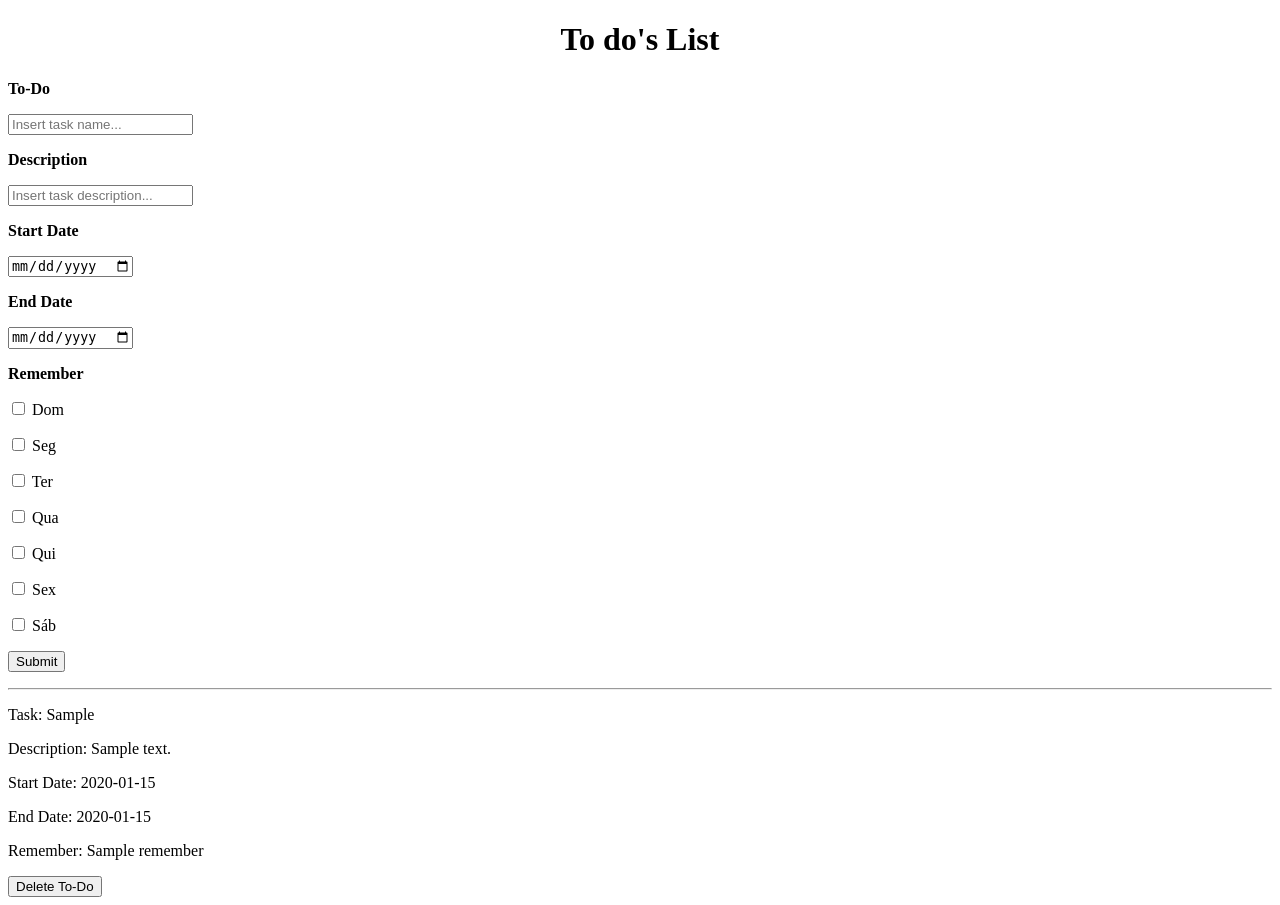
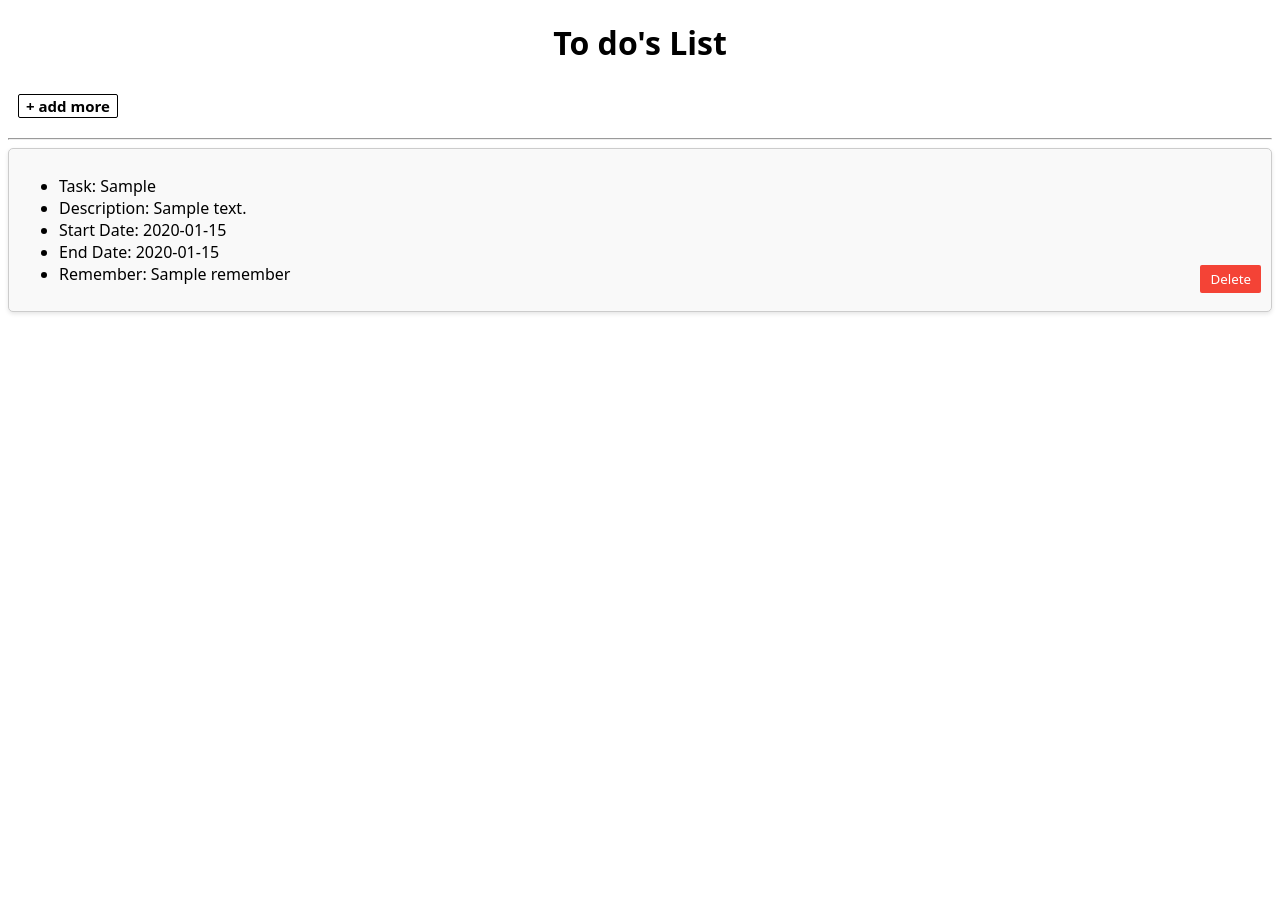
Before and after one commit to DobesDG/Estudo, a Flask app: template TodolistAPI/controller/templates/home.html in a window 1280 px wide. After the commit the page ends 314 px from the top, so only its background shows below. Run offline with Flask 3, Linux system fonts and the light colour scheme; the template is opened without the code that fills it: most values are stand-ins (such as "Sample title", 1, 10 or a date in 2020).

Commit message:
Work in Progress

```diff
--- a/TodolistAPI/controller/static/css/style.css
+++ b/TodolistAPI/controller/static/css/style.css
@@ -1,3 +1,92 @@
 h1 {
     text-align: center;
 }
+.content {
+    text-align: left;
+}
+div {
+    position: relative;
+}
+#add-more {
+    display: none;
+}
+#add-more + h2 label {
+    cursor: pointer;
+}
+#add-more:not(:checked) ~ form {
+    display: none;
+}
+#add-more + h2 label::before {
+    content: "+ add more";
+    padding-right: 5px;
+    border: 1px solid;
+    border-radius: 2px;
+    padding: 1px 7px;
+}
+
+h2{
+    font-size: 15px;
+    padding: 10px;
+}
+html{
+    background-color: rgb(255, 255, 255);
+    font-family: system-ui;
+    color:black;
+}
+input[name="content"], input[name="description"] {
+    width: 150px;
+    height: 30px;
+    box-sizing: border-box;
+    border: 2px solid #ccc;
+    border-radius: 3px;
+    font-size: 13px;
+    background-color: white;
+    background-position: 10px 10px;
+    background-repeat: no-repeat;
+    padding: 3px 5px 3px 5px;
+    transition: width 0.4s ease-in-out;
+}
+input[name="content"]:focus {
+    width: 400px;
+}
+input[name="description"]:focus {
+    width: 400px;
+    padding-top: 10px;
+    padding-bottom: 100px;
+    transition: padding-bottom 0.4s ease-in-out;
+  }
+input[type="date"] {
+    width: 100px;
+    height: 25px;
+    box-sizing: border-box;
+    border: 2px solid #ccc;
+    border-radius: 3px;
+    font-size: 13px;
+    background-color: white;
+    background-position: 10px 10px;
+    background-repeat: no-repeat;
+    padding: auto;
+    transition: width 0.4s ease-in-out;
+}
+.todo {
+    background-color: #f9f9f9;
+    border: 1px solid #ccc;
+    border-radius: 5px;
+    padding: 10px;
+    margin-bottom: 10px;
+    box-shadow: 0 2px 4px rgba(0, 0, 0, 0.1);
+}
+input[value="Delete"] {
+    position: absolute;
+    top: 80%;
+    right: 10px;
+    transform: translateY(-50%);
+    padding-right: 5px;
+    border: none;
+    border-radius: 2px;
+    padding: 5px 10px;
+    background-color: #f44336;
+    font-family: system-ui;
+    color: white;
+    cursor: pointer;
+}
--- a/TodolistAPI/controller/templates/home.html
+++ b/TodolistAPI/controller/templates/home.html
@@ -9,33 +9,24 @@
 <body>
     <h1>To do's List</h1>
     <div class="content">
+    <div class="content">
+        <input type = "checkbox" id = "add-more">
+        <h2><label for="add-more"></label></h2>
         <form method="POST">
             <p>
-                <b><label for = "content">To-Do</label></b>
+                <b><label for = "content">To-Do:</label></b>  <input type="text" name="content" placeholder="Insert task name...">
             </p>
             <p>
-                <input type="text" name="content" placeholder="Insert task name...">
+                <b><label for = "description">Description:</label></b> <input type="text" name="description" placeholder="Insert task description...">
+            </p>
+                <b><label for = "start">Start Date:</label></b>  <input type="date" name="start">
             </p>
             <p>
-                <b><label for = "description">Description</label></b>
-            </p>
-            <p>
-                <input type="text" name="description" placeholder="Insert task description...">
-            </p>
-                <b><label for = "start">Start Date</label></b>
-            </p>
-            <p>
-                <input type="date" name="start">
-            </p>
-            <p>
-                <b><label for = "end">End Date</label></b>
-            </p>
-            <p>
-                <input type="date" name="end">
+                <b><label for = "end">End Date:</label></b> <input type="date" name="end">
             </p>
             <p>
             <p>
-                <b><label for = "degree">Remember</label></b>
+                <b><label for = "degree">Remember:</label></b>
             </p>
             <p>
                 <input
@@ -44,48 +35,42 @@
                  name="degree[]"
                  value = "Dom">
                  <label for = "degree-0">Dom</label>
-            </p>
-            <p>
+
                 <input
                  id = "degree-1"
                  type="checkbox"
                  name="degree[]"
                  value = "Seg">
                  <label for = "degree-1">Seg</label>
-            </p>
-            <p>
+
                 <input
                  id = "degree-2"
                  type="checkbox"
                  name="degree[]"
                  value = "Ter">
                  <label for = "degree-2">Ter</label>
-            </p>
-            <p>
+
                 <input
                  id = "degree-3"
                  type="checkbox"
                  name="degree[]"
                  value = "Qua">
                  <label for = "degree-3">Qua</label>
-            </p>
-            <p>
+
                 <input
                  id = "degree-4"
                  type="checkbox"
                  name="degree[]"
                  value = "Qui">
                  <label for = "degree-4">Qui</label>
-            </p>
-            <p>
+
                 <input
                  id = "degree-5"
                  type="checkbox"
                  name="degree[]"
                  value = "Sex">
                  <label for = "degree-5">Sex</label>
-            </p>
-            <p>
+
                 <input
                  id = "degree-6"
                  type="checkbox"
@@ -100,17 +85,20 @@
         <hr>
         {% for todo in todolist %}
             <div class="todo">
-            <p>Task: {{ todo['to-do'] }} </p>
-            <p>Description: {{ todo['description'] }} </p>
-            <p>Start Date: {{ todo['start'].strftime('%d/%m/%Y') }} </p>
-            <p>End Date: {{ todo['end'].strftime('%d/%m/%Y') }}  </p>
-            <p>Remember: {{ todo['remember'] }} </p>
+            <ul>
+            <li>Task: {{ todo['to-do'] }} </li>
+            <li>Description: {{ todo['description'] }} </li>
+            <li>Start Date: {{ todo['start'].strftime('%d/%m/%Y') }} </li>
+            <li>End Date: {{ todo['end'].strftime('%d/%m/%Y') }}  </li>
+            <li>Remember: {{ todo['remember'] }} </li>
+            </ul>
+            <p>
             <form method="POST"
                 action ="{{ url_for('delete', id=todo['_id']) }}">
             <input
                 type="submit"
-                value="Delete To-Do"
-                onclick="return confirm('Are you sure you want to delete this entry ?')"/>
+                value="Delete"
+                onclick="return confirm('Are you sure you want to delete this entry ?')"/></p>
             </form>
             </div>
         {% endfor %}
```
Also changed, not shown: TodolistAPI/index.html (+82 -8 lines).
